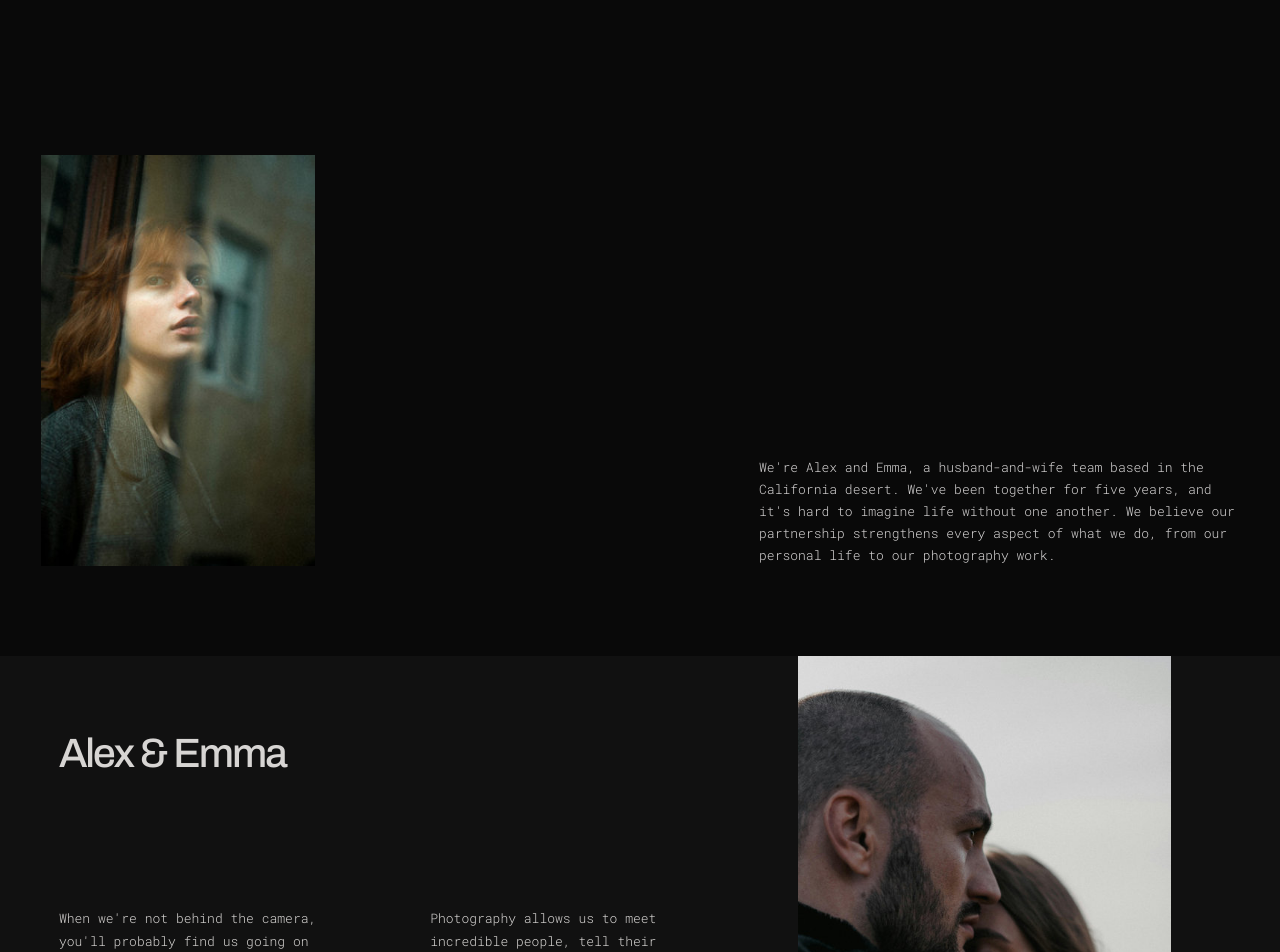
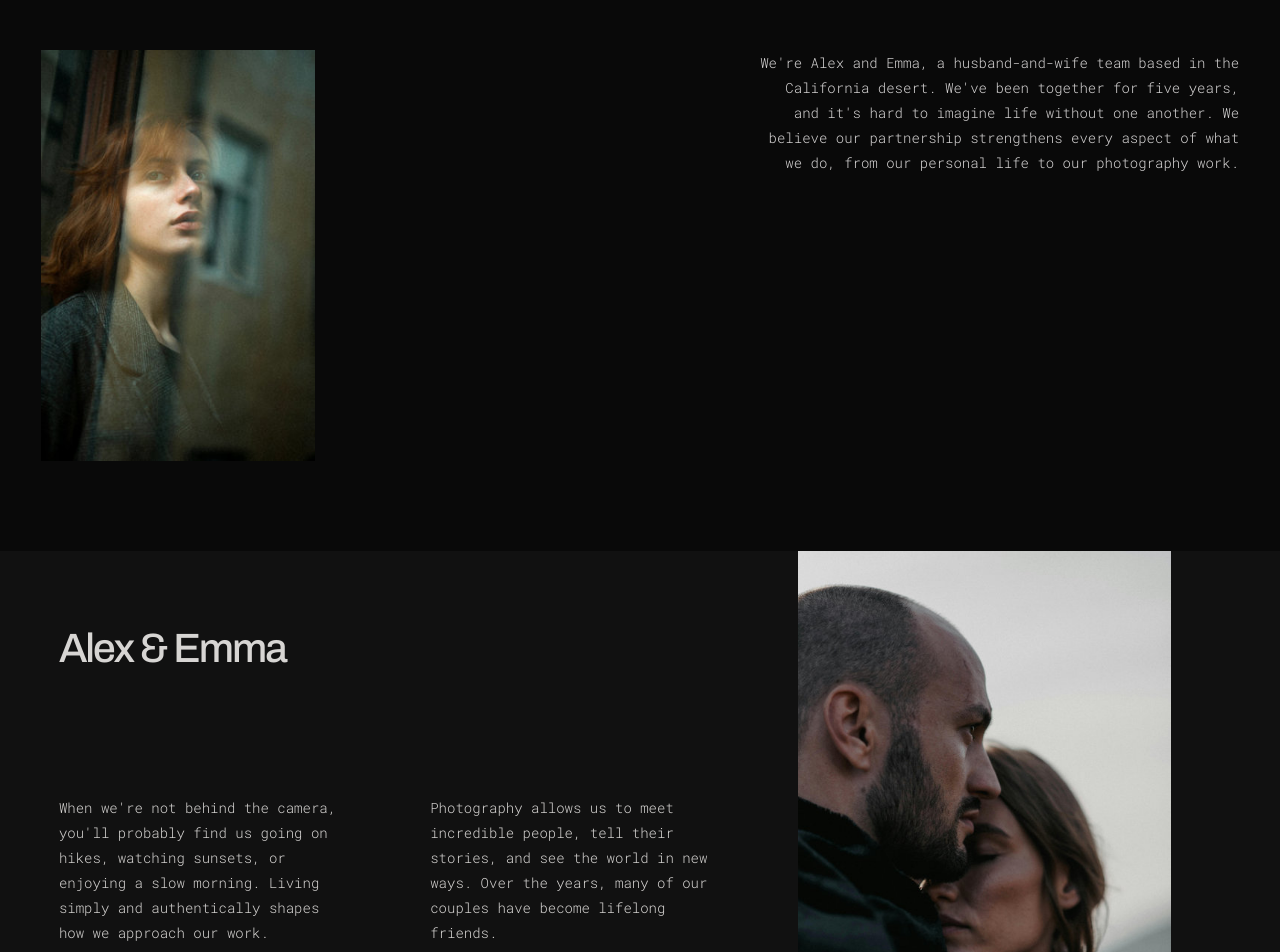
Before and after one commit to baotoan9698/ourjune, a Next.js app: page /about in a window 1280 px wide. Shown: the part 340-1292 px from the top of the page. Built offline with nearby package versions, Linux system fonts and the light colour scheme; no server answers; the database is empty.

Commit message:
Standardize site body typography

```diff
--- a/app/globals.css
+++ b/app/globals.css
@@ -56,7 +56,7 @@ img { display:block; width:100%; object-fit:cover; }
 .scroll-cue { position:absolute; bottom:32px; left:50%; font-size:20px; animation:bob 1.8s infinite; }
 @keyframes bob { 50% { transform:translateY(7px); } }
 .section-pad { padding:130px 6.5%; }
-.section-kicker,.eyebrow { font:500 10px/1 "Roboto Mono", monospace; letter-spacing:2.2px; }
+.section-kicker,.eyebrow { font:500 14px/25px "Roboto Mono", monospace; letter-spacing:2.2px; }
 .about { background:var(--paper); color:#121212; }
 .about-grid { display:grid; grid-template-columns:1.1fr .9fr; gap:11%; align-items:center; margin-top:60px; }
 .image-stack { position:relative; min-height:760px; }
@@ -64,7 +64,7 @@ img { display:block; width:100%; object-fit:cover; }
 .about-small { position:absolute; width:45%; height:310px; right:0; bottom:0; border:12px solid var(--paper); }
 h2 { font-weight:400; letter-spacing:-4px; }
 .about-copy h2,.works h2,.contact h2 { font-size:clamp(68px,9vw,138px); line-height:.8; margin:0 0 65px; }
-.about-copy p { max-width:470px; font-size:16px; line-height:1.75; margin:0 0 24px; }
+.about-copy p { max-width:470px; font-size:14px; line-height:25px; margin:0 0 24px; }
 .text-link { display:inline-flex; gap:50px; align-items:center; margin-top:28px; padding-bottom:8px; border-bottom:1px solid #111; text-transform:uppercase; font:600 11px/1 "Roboto Mono", monospace; letter-spacing:2px; }
 .testimonial { height:min(760px,76vw); min-height:600px; position:relative; display:grid; grid-template-columns:35% 65%; background:#111; overflow:hidden; }
 .testimonial-card { background:#111; padding:55px 13% 58px; display:flex; flex-direction:column; }
@@ -81,11 +81,11 @@ h2 { font-weight:400; letter-spacing:-4px; }
 @keyframes testimonial-image-in { from { opacity:.55; transform:scale(1.015); } }
 .quote { min-height:355px; display:grid; grid-template-columns:minmax(0,2.2fr) minmax(180px,1fr); align-items:center; gap:11%; padding:80px 16.2%; background:#090909; color:#d7d5d5; text-align:left; }
 .quote p { max-width:630px; margin:0; font:400 20px/29px "Roboto Mono", monospace; letter-spacing:-.7px; }
-.quote span { align-self:center; font:400 10px/17px "Roboto Mono", monospace; letter-spacing:1.7px; }
+.quote span { align-self:center; font:400 14px/25px "Roboto Mono", monospace; letter-spacing:1.7px; }
 .works { background:#0b0b0b; }
 .works-head { display:flex; align-items:flex-end; justify-content:space-between; margin-bottom:100px; }
 .works h2 { margin:40px 0 0; }
-.works-head p { width:350px; color:#aaa; font-size:14px; line-height:1.7; }
+.works-head p { width:350px; color:#aaa; font-size:14px; line-height:25px; }
 .gallery { display:grid; grid-template-columns:repeat(12,1fr); gap:28px; align-items:start; }
 .work-card { display:block; overflow:hidden; }
 .work-card img { transition:transform .8s ease; }
@@ -111,7 +111,7 @@ h2 { font-weight:400; letter-spacing:-4px; }
 .contact { min-height:640px; position:relative; display:flex; align-items:flex-end; padding:0 4.8% 58px; background:linear-gradient(180deg,transparent 48%,rgba(0,0,0,.72) 100%),url("/hero-alt.jpg") center/cover no-repeat; color:#f1f1f1; }
 .contact-content { width:100%; display:grid; grid-template-columns:1fr 1.25fr auto; align-items:end; gap:7%; }
 .contact h2 { margin:0; font-family:"Archivo",sans-serif; font-size:42px; line-height:1; font-weight:500; letter-spacing:-2px; }
-.contact p { max-width:460px; margin:0 0 3px; color:#e2e2e2; font:300 10px/15px "Roboto Mono", monospace; letter-spacing:.8px; text-transform:uppercase; }
+.contact p { max-width:460px; margin:0 0 3px; color:#e2e2e2; font:300 14px/25px "Roboto Mono", monospace; letter-spacing:.8px; text-transform:uppercase; }
 .contact .light-button { width:190px; height:40px; margin:0; padding:0 20px; justify-content:center; white-space:nowrap; border-color:rgba(255,255,255,.8); }
 .light-button { border-color:#eee; }
 .light-button:hover { background:#eee; color:#111; }
@@ -119,7 +119,7 @@ h2 { font-weight:400; letter-spacing:-4px; }
 .footer-gallery { display:grid; grid-template-columns:repeat(4,minmax(0,1fr)); gap:14px; align-self:start; max-width:850px; }
 .footer-gallery img { height:220px; object-fit:cover; }
 .footer-social { justify-self:end; min-width:185px; padding-top:16px; }
-.footer-social>span { display:block; font:400 12px/16px "Roboto Mono",monospace; letter-spacing:1.4px; }
+.footer-social>span { display:block; font:400 14px/25px "Roboto Mono",monospace; letter-spacing:1.4px; }
 .instagram-handle { display:inline-block; margin-top:25px; color:#d0d0d0; font:400 34px/1 "Roboto Mono",monospace; letter-spacing:-1.5px; }
 .social-links { display:flex; gap:36px; margin-top:65px; align-items:center; }
 .social-links a { position:relative; display:grid; flex:0 0 22px; width:22px; height:22px; place-items:center; color:#9c9c9c; transition:color .2s,transform .2s; }
@@ -132,7 +132,7 @@ h2 { font-weight:400; letter-spacing:-4px; }
 .whatsapp-icon img { display:block; width:22px; height:22px; object-fit:contain; opacity:.62; transition:opacity .2s; }
 .whatsapp-icon:hover img { opacity:1; }
 .footer-bottom { position:absolute; left:4.7%; right:4.7%; top:335px; display:flex; align-items:center; justify-content:space-between; }
-.footer-bottom p,.footer-bottom a { margin:0; color:#aaa; font:400 14px/1 "Roboto Mono",monospace; letter-spacing:1px; }
+.footer-bottom p,.footer-bottom a { margin:0; color:#aaa; font:400 14px/25px "Roboto Mono",monospace; letter-spacing:1px; }
 .footer-bottom a { font-size:22px; }
 
 @media (max-width: 800px) {
@@ -156,7 +156,7 @@ h2 { font-weight:400; letter-spacing:-4px; }
   .nav-submenu::before { display:none; }
   .nav-submenu a { font-size:13px; color:#999; }
   .hero-copy h1 { margin:0 22px; padding-top:145px; font-size:48px; line-height:53px; letter-spacing:-2px; }
-  .hero-copy p { width:auto; left:25%; right:24px; bottom:10%; font-size:12px; line-height:21px; }
+  .hero-copy p { width:auto; left:25%; right:24px; bottom:10%; font-size:14px; line-height:25px; }
   .section-pad { padding:90px 24px; }
   .about-grid { grid-template-columns:1fr; gap:80px; }
   .image-stack { min-height:520px; }
--- a/app/subpages.css
+++ b/app/subpages.css
@@ -4,30 +4,31 @@
 .subpage-header.transparent { background:transparent; }
 .subpage-main { padding-top:130px; }
 .page-intro { min-height:340px; padding:70px 3.2%; display:grid; grid-template-columns:1fr 1fr; align-items:start; }
-.page-label { font:400 11px/1 "Roboto Mono",monospace; letter-spacing:6px; text-transform:uppercase; }
+.page-label { font:400 14px/25px "Roboto Mono",monospace; letter-spacing:6px; text-transform:uppercase; }
 .page-title { margin:0; justify-self:end; max-width:620px; text-align:right; font:500 clamp(54px,5.8vw,88px)/.96 "Archivo",sans-serif; letter-spacing:-4px; }
 .inner-contact { min-height:390px; padding:75px 3.2%; display:grid; grid-template-columns:1fr 1.15fr auto; align-items:end; gap:7%; background:#090909; }
 .inner-contact h2 { margin:0; font:500 clamp(42px,4.5vw,70px)/1 "Archivo",sans-serif; letter-spacing:-3px; }
-.inner-contact p { max-width:470px; margin:0; font:300 11px/17px "Roboto Mono",monospace; text-transform:uppercase; }
+.inner-contact p { max-width:470px; margin:0; font:300 14px/25px "Roboto Mono",monospace; text-transform:uppercase; }
 .inner-contact>a { min-width:190px; padding:17px 24px; border:1px solid #777; white-space:nowrap; text-align:center; text-transform:uppercase; font:400 10px/1 "Roboto Mono",monospace; letter-spacing:2px; }
 .inner-footer { margin-top:0; }
 
 /* About */
-.about-hero-grid { padding:25px 3.2% 90px; display:grid; grid-template-columns:1fr 1fr; gap:12%; align-items:end; }
+.about-page .page-intro { min-height:260px; padding-bottom:30px; }
+.about-hero-grid { padding:0 3.2% 90px; display:grid; grid-template-columns:1fr 1fr; gap:12%; align-items:center; }
 .about-hero-grid img { width:52%; height:auto; aspect-ratio:2/3; object-fit:cover; object-position:center; }
-.about-hero-grid p { max-width:480px; justify-self:end; font:300 13px/22px "Roboto Mono",monospace; }
+.about-hero-grid p { width:100%; max-width:480px; justify-self:end; align-self:start; text-align:right; font:300 14px/25px "Roboto Mono",monospace; }
 .alex-emma-section { height:clamp(560px,70svh,720px); padding:0 8.5% 0 4.6%; display:grid; grid-template-columns:minmax(0,1.6fr) minmax(360px,.95fr); gap:5%; overflow:hidden; background:#111; }
 .alex-emma-content { min-width:0; position:relative; padding:78px 0; }
 .alex-emma-content h2 { margin:0; color:#d7d5d3; font:500 clamp(38px,3.2vw,52px)/1 "Archivo",sans-serif; letter-spacing:-2px; }
 .alex-emma-text { position:absolute; top:57%; left:0; right:0; transform:translateY(-50%); display:grid; grid-template-columns:1fr 1fr; gap:12%; }
-.alex-emma-text p { margin:0; color:#d7d5d3; font:300 clamp(13px,1vw,15px)/1.75 "Roboto Mono",monospace; }
+.alex-emma-text p { margin:0; color:#d7d5d3; font:300 14px/25px "Roboto Mono",monospace; }
 .alex-emma-image-frame { height:100%; aspect-ratio:2/3; justify-self:end; overflow:hidden; }
 .alex-emma-image { display:block; width:100%; height:100%; object-fit:cover; object-position:center center; }
 .about-page .page-intro .page-label,.about-page .client-say>.page-label,.about-page .about-services .page-label { font-size:14px; line-height:25px; letter-spacing:7px; }
 .about-page .page-title { font-size:clamp(48px,5.1vw,76px); }
 .client-say { box-sizing:border-box; width:100%; height:480px; min-height:480px; max-height:480px; padding:70px 3.2%; display:flex; flex-direction:column; overflow:hidden; }
 .client-say blockquote { width:100%; max-width:920px; margin:0 auto; align-self:center; font:500 clamp(26px,3vw,42px)/1.15 "Archivo",sans-serif; }
-.client-say cite { display:block; text-align:right; font:300 10px/15px "Roboto Mono",monospace; letter-spacing:1px; }
+.client-say cite { display:block; text-align:right; font:300 14px/25px "Roboto Mono",monospace; letter-spacing:1px; }
 .client-say-slide { min-height:0; height:100%; flex:1; display:grid; grid-template-rows:minmax(0,1fr) auto; overflow:hidden; animation:clientSayIn .45s ease both; }
 .client-say-footer { width:100%; max-width:920px; margin:0 auto; display:flex; align-items:center; justify-content:space-between; gap:30px; }
 .client-say-controls { display:flex; gap:24px; }
@@ -46,7 +47,7 @@
 .contact-details { justify-self:end; align-self:center; font:300 17px/1.45 "Roboto Mono",monospace; text-transform:uppercase; }
 .contact-layout { padding:0 13% 140px; display:grid; grid-template-columns:1.5fr .75fr; gap:13%; align-items:end; }
 .contact-form { display:grid; gap:34px; }
-.contact-form label { display:grid; gap:18px; font:300 13px/1 "Roboto Mono",monospace; }
+.contact-form label { display:grid; gap:18px; font:300 14px/25px "Roboto Mono",monospace; }
 .contact-form input,.contact-form textarea { width:100%; border:0; border-bottom:1px solid #777; padding:10px 0; background:transparent; color:white; font:300 14px "Roboto Mono",monospace; outline:none; }
 .contact-form textarea { min-height:145px; resize:vertical; }
 .contact-form button { width:210px; padding:18px; border:1px solid #777; background:transparent; color:white; text-transform:uppercase; letter-spacing:3px; cursor:pointer; }
@@ -56,7 +57,7 @@
 .gallery-hero { min-height:100svh; position:relative; display:flex; align-items:flex-end; padding:55px 3.2%; background:linear-gradient(180deg,transparent 48%,rgba(0,0,0,.68)),url('/horizontal-3.jpg') center/cover; }
 .gallery-hero-copy { width:100%; display:grid; grid-template-columns:1fr 1fr; align-items:end; gap:8%; }
 .gallery-hero h1 { margin:0; font:500 clamp(58px,6vw,90px)/1 "Archivo",sans-serif; letter-spacing:-4px; }
-.gallery-hero p { max-width:480px; font:300 12px/20px "Roboto Mono",monospace; }
+.gallery-hero p { max-width:480px; font:300 14px/25px "Roboto Mono",monospace; }
 .masonry { padding:90px 3.2% 120px; display:flex; flex-wrap:wrap; align-items:flex-start; gap:28px; }
 .masonry img,.masonry img:nth-child(3n+1),.masonry img:nth-child(3n+2),.masonry img:nth-child(3n) { display:block; flex:none; height:auto; margin:0; aspect-ratio:1/1; object-fit:cover; }
 .masonry img:nth-child(1),.masonry img:nth-child(6) { width:calc((100% - 56px) * 16 / 34); aspect-ratio:16/9; }
@@ -69,11 +70,11 @@
 .service-hero { min-height:700px; position:relative; display:flex; align-items:flex-end; padding:55px 3.2%; background:linear-gradient(90deg,rgba(0,0,0,.08),rgba(0,0,0,.64)),url('/horizontal-1.jpg') center/cover; }
 .service-hero-copy { width:100%; display:grid; grid-template-columns:1fr 1fr; gap:10%; align-items:end; }
 .service-hero h1 { margin:0; max-width:620px; font:500 clamp(54px,6vw,92px)/.95 "Archivo",sans-serif; letter-spacing:-4px; }
-.service-hero p { max-width:480px; font:300 12px/21px "Roboto Mono",monospace; }
+.service-hero p { max-width:480px; font:300 14px/25px "Roboto Mono",monospace; }
 .packages { padding:95px 7%; display:grid; grid-template-columns:minmax(0,2fr) minmax(0,3fr) minmax(0,2fr); gap:6%; align-items:start; }
 .package-card { display:flex; flex-direction:column; min-width:0; }
 .package-card h2 { margin:0 0 34px; font:500 28px/39px "Archivo",sans-serif; letter-spacing:0; word-spacing:2px; }
-.package-card p { margin:0; white-space:pre-line; font:300 12px/22px "Roboto Mono",monospace; }
+.package-card p { margin:0; white-space:pre-line; font:300 14px/25px "Roboto Mono",monospace; }
 .package-card p span { display:block; }
 .package-card .package-price { margin-top:12px; font-weight:700; }
 .package-card img { display:block; width:100%; margin-top:38px; object-fit:cover; object-position:center; }
@@ -83,17 +84,17 @@
 .approach img { height:500px; object-fit:cover; }
 .approach div { padding:80px 10%; }
 .approach h2 { margin:60px 0; font:500 38px/1 "Archivo",sans-serif; }
-.approach p { font:300 11px/20px "Roboto Mono",monospace; }
+.approach p { font:300 14px/25px "Roboto Mono",monospace; }
 .faq { padding:90px 15%; }
 .faq-row { display:grid; grid-template-columns:1fr 1.2fr; gap:9%; padding:28px 0; border-bottom:1px solid #555; }
 .faq-row h3 { margin:0; font:500 20px/1.2 "Archivo",sans-serif; }
-.faq-row p { margin:0; font:300 10px/18px "Roboto Mono",monospace; }
+.faq-row p { margin:0; font:300 14px/25px "Roboto Mono",monospace; }
 
 /* Testimonials */
 .testimonials-grid { padding:40px 3.2% 120px; display:grid; grid-template-columns:repeat(3,1fr); gap:100px 9%; align-items:start; }
 .testimonial-item:nth-child(3n+2) { margin-top:80px; }
 .testimonial-item img { width:100%; height:320px; object-fit:cover; }
-.testimonial-item p { font:300 11px/19px "Roboto Mono",monospace; }
+.testimonial-item p { font:300 14px/25px "Roboto Mono",monospace; }
 .testimonial-item h2 { text-align:right; font:500 25px/1 "Archivo",sans-serif; }
 .testimonial-contact { background-image:linear-gradient(180deg,rgba(0,0,0,.15),rgba(0,0,0,.5)),url('/hero-alt.jpg'); background-size:cover; background-position:center; }
 
@@ -101,14 +102,14 @@
 .portfolio-hero { min-height:670px; position:relative; display:flex; align-items:flex-end; padding:55px 3.2%; background:linear-gradient(180deg,rgba(0,0,0,.12),rgba(0,0,0,.62)),url('/hero.jpg') center 38%/cover; }
 .portfolio-hero-copy { width:100%; display:grid; grid-template-columns:1fr 1fr; align-items:end; gap:8%; filter:none; }
 .portfolio-hero h1 { margin:0; font:500 clamp(58px,6vw,92px)/1 "Archivo",sans-serif; letter-spacing:-4px; }
-.portfolio-hero p { max-width:480px; margin:0; font:300 12px/21px "Roboto Mono",monospace; }
+.portfolio-hero p { max-width:480px; margin:0; font:300 14px/25px "Roboto Mono",monospace; }
 .portfolio-collections { min-height:1420px; max-width:1440px; margin:0 auto; padding:110px 6% 140px; display:grid; grid-template-columns:1fr 1fr; gap:90px 12%; align-items:start; }
 .portfolio-project { display:block; }
 .portfolio-project.project-1 { width:72%; margin:55px 0 0 4%; }
 .portfolio-project.project-2 { width:90%; justify-self:end; }
 .portfolio-project.project-3 { width:92%; margin-top:10px; }
 .portfolio-project.project-4 { width:72%; margin-top:95px; justify-self:end; }
-.portfolio-project span { display:block; margin-bottom:12px; color:#888; font:300 9px/1 "Roboto Mono",monospace; }
+.portfolio-project span { display:block; margin-bottom:12px; color:#888; font:300 14px/25px "Roboto Mono",monospace; }
 .portfolio-project img { width:100%; object-fit:cover; transition:transform .5s; }
 .portfolio-project.project-1 img { height:390px; }
 .portfolio-project.project-2 img { height:510px; }
@@ -142,4 +143,6 @@
 
 @media(max-width:800px){
   .package-card-2 img{order:0;margin:38px 0 0;}
+  .about-page .page-intro{min-height:230px;padding-bottom:25px;}
+  .about-page .about-hero-grid p{justify-self:end;text-align:right;}
 }
```
